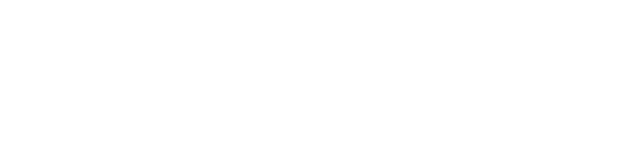
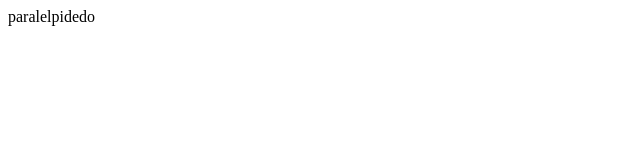
Before and after one commit to kamoura-i/teste, a plain HTML site: page index.html in a window 1280 px wide. Shown: the whole page, without its empty margins (0-640 px from the left). Drawn offline with Linux system fonts and the light colour scheme.

Commit message:
colequei uma palavra nova

```diff
--- a/index.html
+++ b/index.html
@@ -6,6 +6,6 @@
     <title>Document</title>
 </head>
 <body>
-
+paralelpidedo
 </body>
 </html>
```
